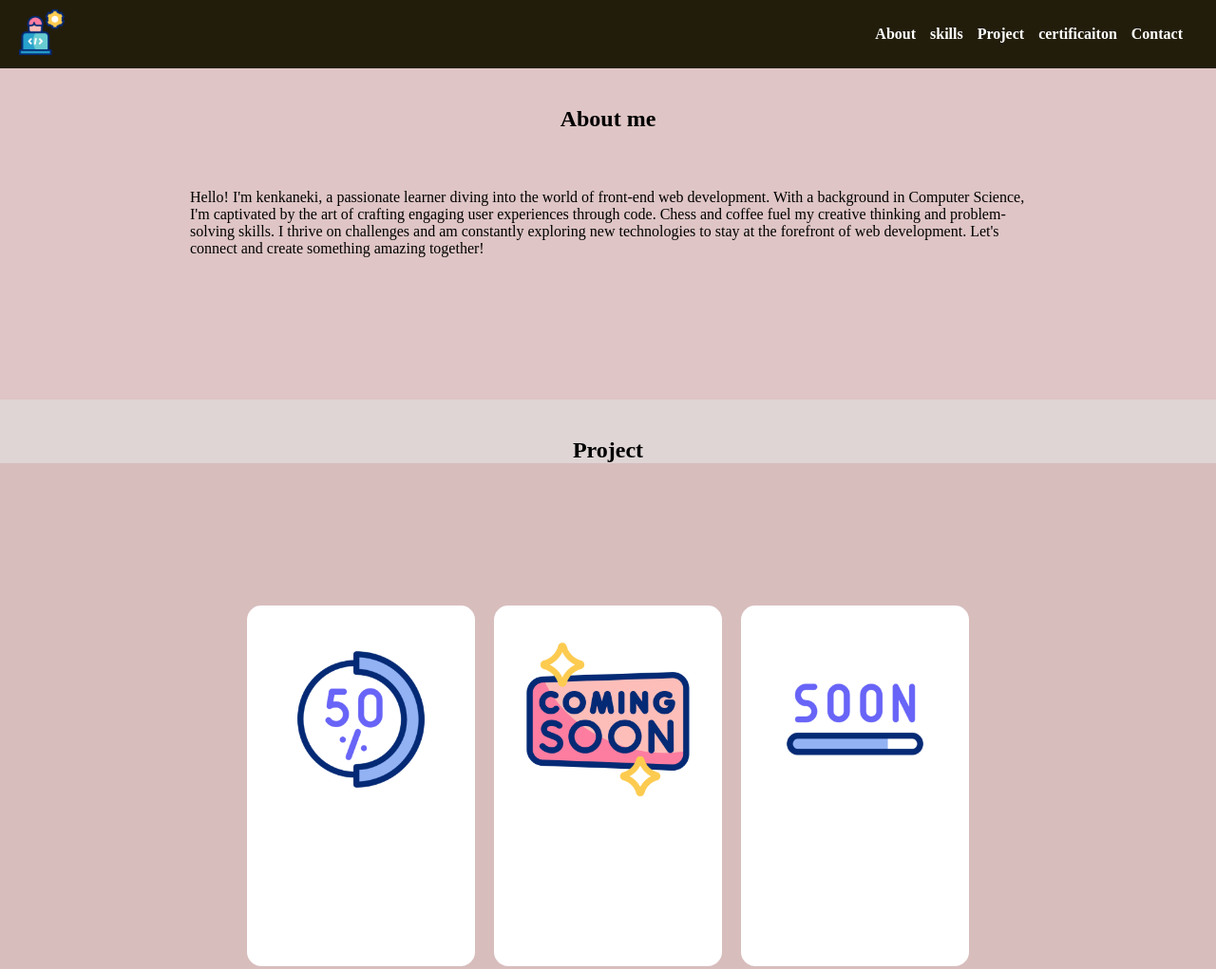
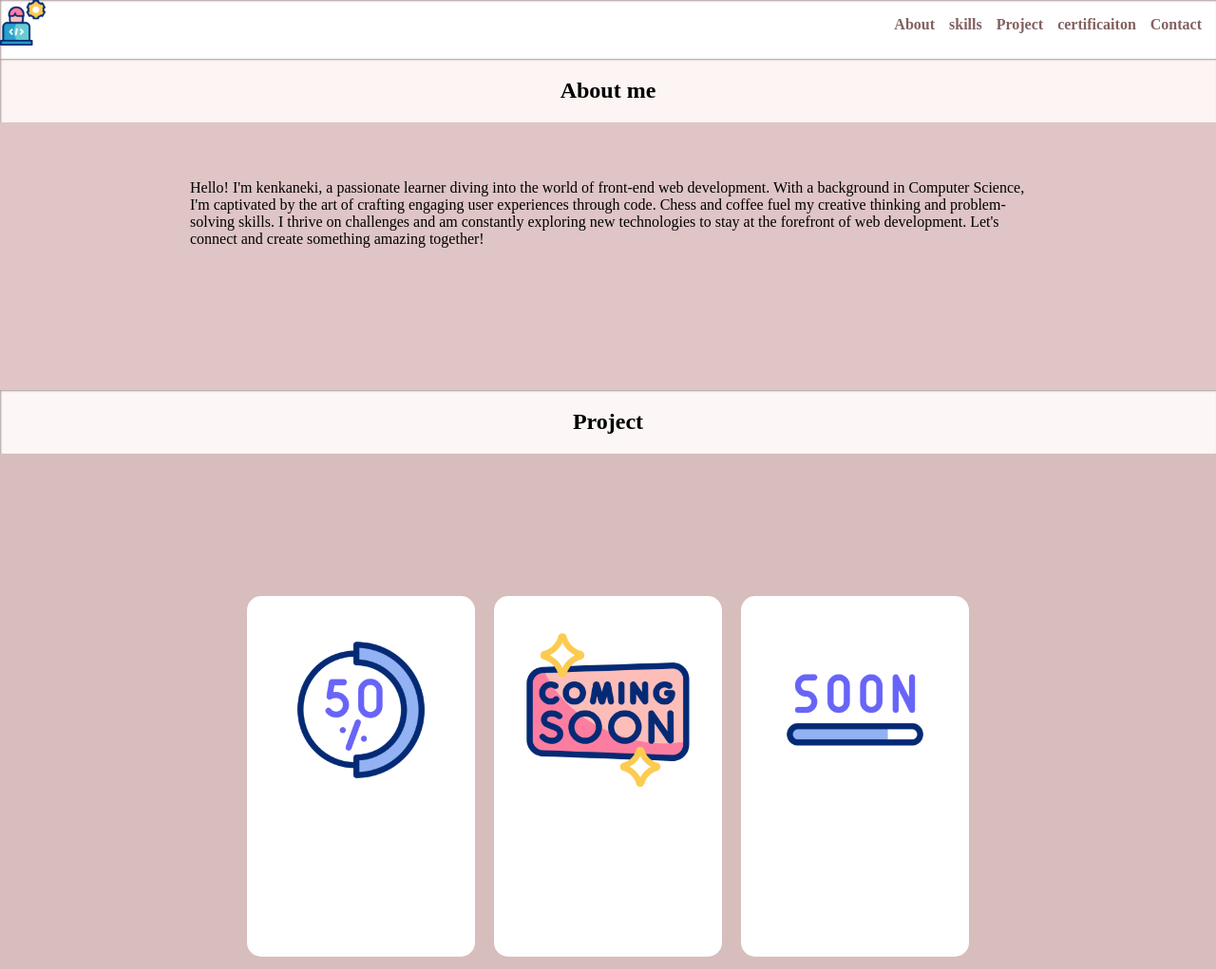
Before and after one commit to kaneki1221/Meta-portfolio-, a plain HTML site: page index.html in a window 1280 px wide. Shown: the top 1021 px of the page at 95% size. Drawn offline with Linux system fonts and the light colour scheme.

Commit message:
few adjustments in UI

```diff
--- a/styles.css
+++ b/styles.css
@@ -11,9 +11,9 @@
     display: flex;
     justify-content: space-between;
     align-items: center;
-    padding: 10px 20px;
-    background-color: #221d0b;
-    color: #a37070;
+    background-color: #03000000;
+    box-shadow: inset 1px 1px 2px  rgb(172, 155, 155);
+    padding-bottom: 10px;
 }
 
 
@@ -33,7 +33,7 @@
 
 .nav-links ul li a {
     text-decoration: none;
-    color: #fff;
+    color: #836161;
     font-weight: bold;
     transition: color 0.3s ease;
 }
@@ -46,9 +46,13 @@
 
 }
 h1{
-    text-align: center;
+
+  text-align: center;
     padding-top: 40px;
 
+    padding: 20px;
+    background-color: hwb(15 98% 0% / 0.904);
+    box-shadow: inset 1px 1px 2px  rgb(172, 155, 155);
 
 }
 p{
```
